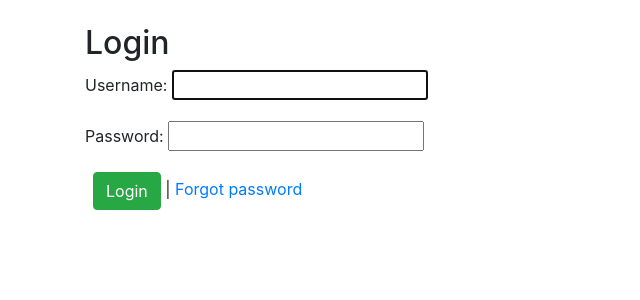
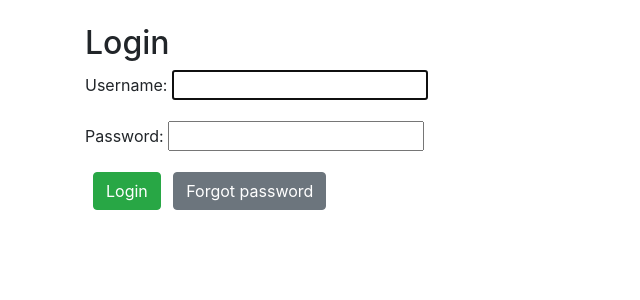
Before and after one commit to angelacpd/news, a Django app: page /users/login/ in a window 1280 px wide. Shown: the part 56-356 px from the top of the page, without its empty margins (0-640 px from the left). Run offline with Django 3.2, Linux system fonts and the light colour scheme; some libraries are stand-ins or nearby versions.

Commit message:
Restyle link forgot password in page login to button.

```diff
--- a/templates/registration/login.html
+++ b/templates/registration/login.html
@@ -7,7 +7,7 @@
 <form method="post">
     {% csrf_token %}
     {{ form.as_p }}
-    <button class="btn btn-success ml-2" type="submit">Login</button> |
-    <a href="{% url 'password_reset' %}">Forgot password</a>
+    <button class="btn btn-success ml-2" type="submit">Login</button>
+    <a href="{% url 'password_reset' %}" class="btn btn-secondary ml-2">Forgot password</a>
 </form>
 {% endblock %}
```
